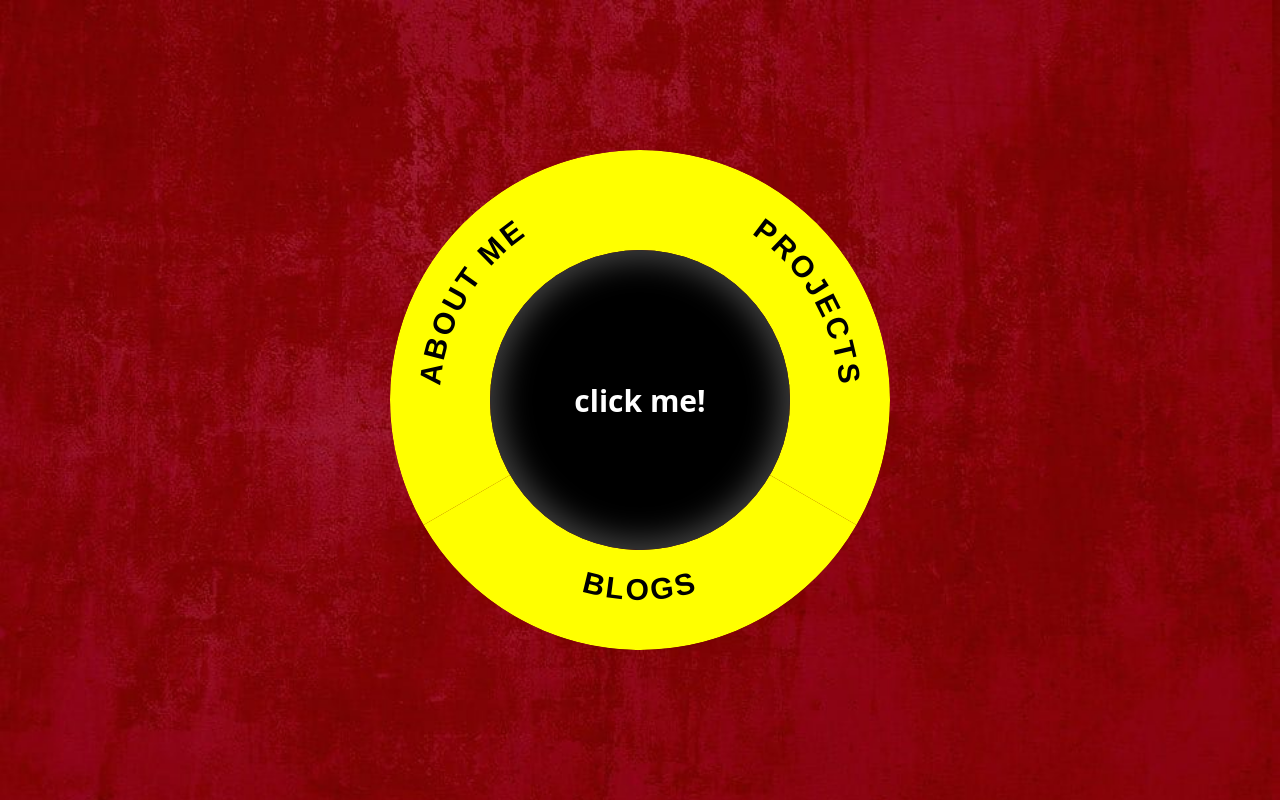
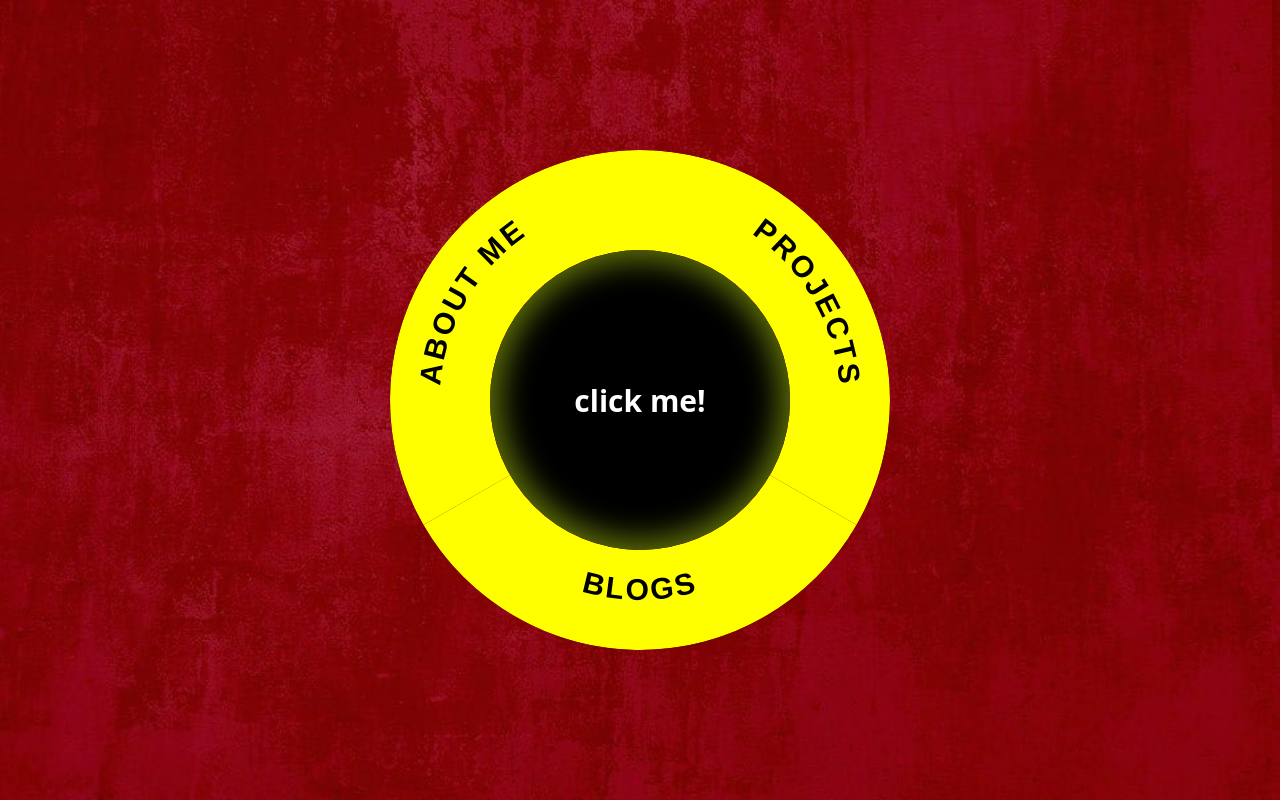
Before and after one commit to iampruh887/portfolio, a React (Vite) app: page / in a window 1280 px wide. In both pictures the pointer is over the element "click me!". Built offline with nearby package versions, Linux system fonts and the light colour scheme; a web font is replaced by a local one.

Commit message:
css update

```diff
--- a/src/App.css
+++ b/src/App.css
@@ -99,5 +99,5 @@ body {
 }
 
 .walkthrough:hover {
-  box-shadow: inset 0 0 30px 10px rgba(128, 128, 128, 0.5);
+  box-shadow: inset 0 0 30px 10px rgba(193, 228, 16, 0.5);
 }
```
